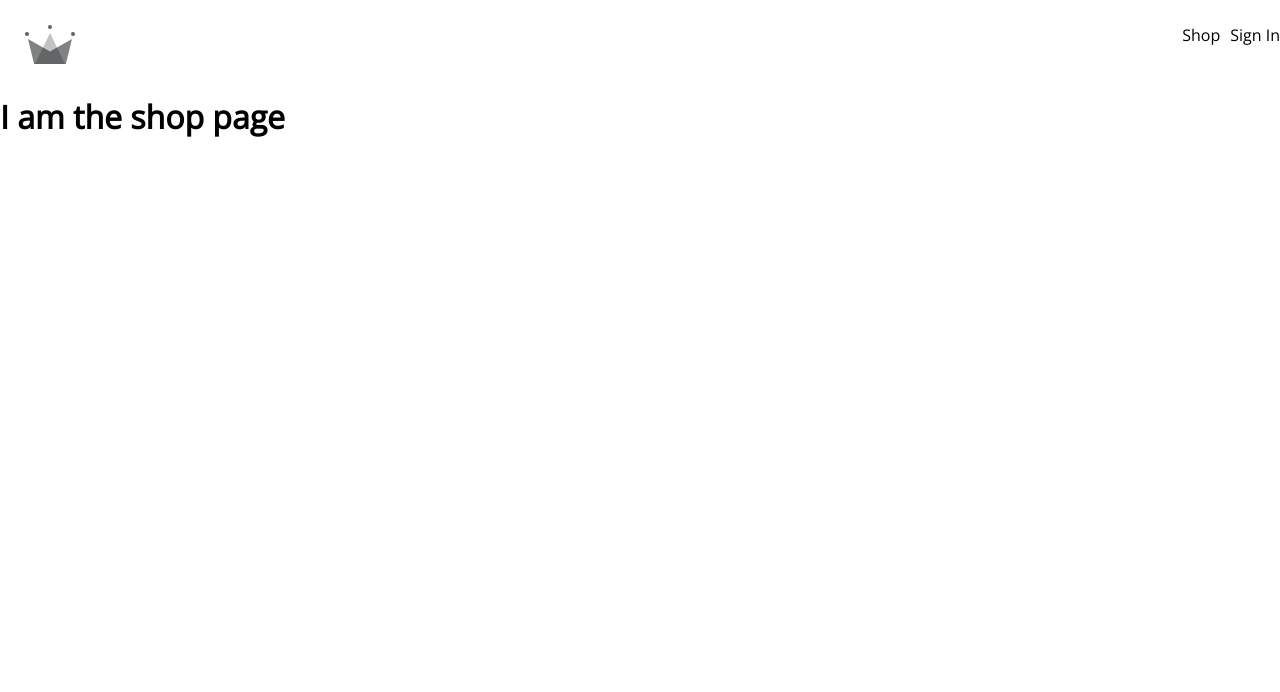
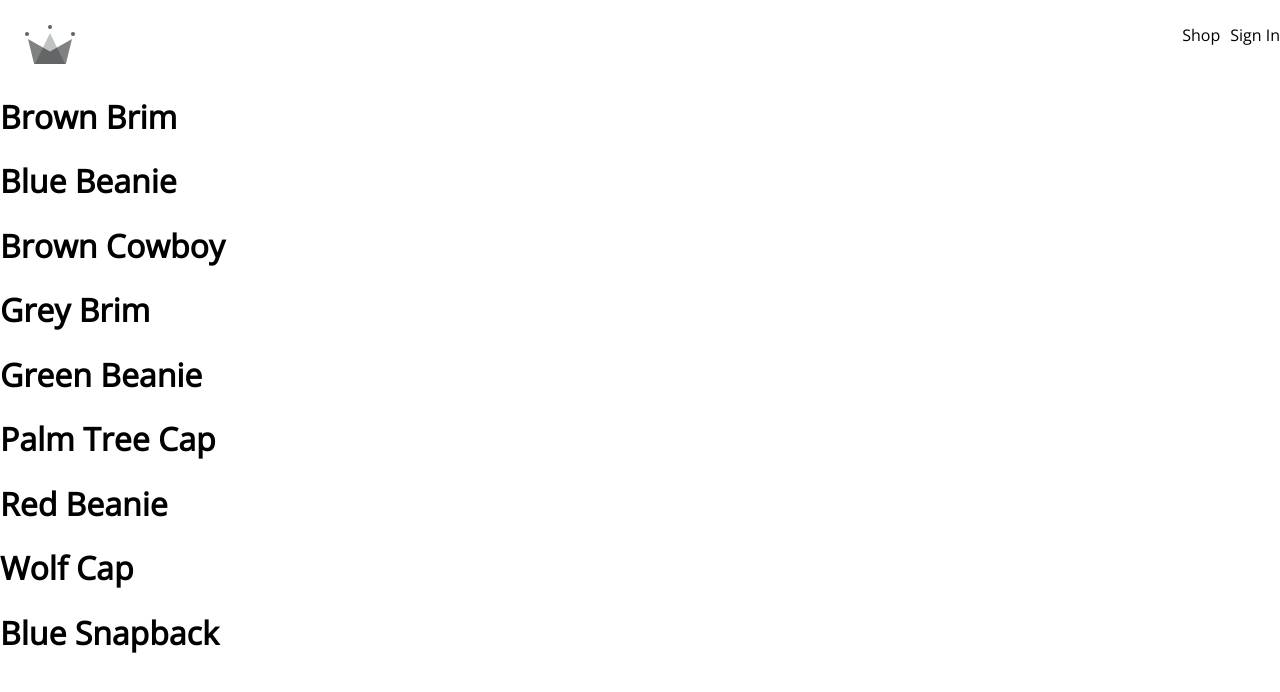
Before and after one commit to mcspira/Capstone_Project, a React (Create React App) app in the folder crwn-clothing/: page /shop in a window 1280 px wide. Shown: the top 692 px of the page. Built offline with nearby package versions, Linux system fonts and the light colour scheme; no server answers.

Commit message:
New shop page

```diff
--- a/crwn-clothing/src/App.js
+++ b/crwn-clothing/src/App.js
@@ -2,10 +2,7 @@ import { Routes, Route } from 'react-router-dom'
 import { Home } from "./routes/home/home.component";
 import { Navigation } from './routes/navigation/navigation.component';
 import { Authentication } from './routes/authentication/authentication.component';
-
-const Shop = () => {
-  return <h1> I am the shop page </h1>
-}
+import { Shop } from './routes/shop/shop.component';
 const App = () => {
   return (
     <Routes>
--- a/crwn-clothing/src/components/sign-in-form/sign-in-form.component.jsx
+++ b/crwn-clothing/src/components/sign-in-form/sign-in-form.component.jsx
@@ -1,14 +1,11 @@
-import { useState, useContext } from "react";
+import { useState } from "react";
 
 import { FormInput } from "../form-input/form-input.component";
 
 import "./sign-in-form.styles.scss";
 
-import { UserContext } from "../../contexts/user.context";
-
 import {
   signInGoogleWithPopup,
-  createUserDocumentFromAuth,
   signInAuthUserWithEmailAndPassword,
 } from "../../utils/firebase/firebase.utils";
 import { Button } from "../button/button.component";
@@ -22,22 +19,19 @@ export const SignInForm = () => {
   const [formFields, setFormFields] = useState(defaultFormFields);
   const { email, password } = formFields;
 
-  const { setCurrentUser } = useContext(UserContext)
-
   const resetFormFields = () => {
     setFormFields(defaultFormFields);
   };
 
   const signInWithGoogle = async () => {
-    const { user } = await signInGoogleWithPopup();
-    await createUserDocumentFromAuth(user);
+   await signInGoogleWithPopup();
   };
 
   const handleSubmit = async (event) => {
     event.preventDefault();
 
     try {
-      const { user } = await signInAuthUserWithEmailAndPassword(
+      await signInAuthUserWithEmailAndPassword(
         email,
         password
       );
--- a/crwn-clothing/src/components/sign-up-form/sign-up-form.component.jsx
+++ b/crwn-clothing/src/components/sign-up-form/sign-up-form.component.jsx
@@ -1,4 +1,4 @@
-import { useState, useContext } from "react";
+import { useState } from "react";
 
 import { FormInput } from "../form-input/form-input.component";
 
@@ -9,7 +9,6 @@ import {
   createUserDocumentFromAuth,
 } from "../../utils/firebase/firebase.utils";
 import { Button } from "../button/button.component";
-import { UserContext } from "../../contexts/user.context";
 
 const defaultFormFields = {
   displayName: "",
@@ -20,8 +19,6 @@ const defaultFormFields = {
 export const SignUpForm = () => {
   const [formFields, setFormFields] = useState(defaultFormFields);
   const { displayName, email, password, confirmPassword } = formFields;
-
-  const { setCurrentUser } = useContext(UserContext)
 
   const resetFormFields = () => {
     setFormFields(defaultFormFields);
@@ -40,14 +37,12 @@ export const SignUpForm = () => {
         password
       );
 
-      setCurrentUser(user);
-
       await createUserDocumentFromAuth(user, { displayName });
 
       resetFormFields();
     } catch (error) {
       if (error.code === "auth/weak-password") {
-        alert("The minimum lenght of the password is 6, plese try again!");
+        alert("The minimum length of the password is 6, please try again!");
       } else if (error.code === "auth/email-already-in-use") {
         alert("This email has already been used");
       } else {
--- a/crwn-clothing/src/contexts/user.context.jsx
+++ b/crwn-clothing/src/contexts/user.context.jsx
@@ -1,6 +1,9 @@
 import { createContext, useState, useEffect } from "react";
 
-import { onAuthStateChangedListener, signOutUser } from "../utils/firebase/firebase.utils";
+import {
+  createUserDocumentFromAuth,
+  onAuthStateChangedListener,
+} from "../utils/firebase/firebase.utils";
 // as the actual value you want to access
 export const UserContext = createContext({
   currentUser: null,
@@ -9,17 +12,21 @@ export const UserContext = createContext({
 
 // Provider make that inside components have access to value of another components in the tree components
 export const UserProvider = ({ children }) => {
-  const [currentUser, setCurrentUser] = useState(null)
-  const value = { currentUser, setCurrentUser }
-
+  const [currentUser, setCurrentUser] = useState(null);
+  const value = { currentUser, setCurrentUser };
 
   useEffect(() => {
     const unsubscribe = onAuthStateChangedListener((user) => {
-      console.log(user)
-    })
+      if (user) {
+        createUserDocumentFromAuth(user);
+      }
+      setCurrentUser(user);
+    });
 
-    return unsubscribe
-  }, [])
+    return unsubscribe;
+  }, []);
 
-  return <UserContext.Provider value={ value }> { children } </UserContext.Provider>;
+  return (
+    <UserContext.Provider value={value}> {children} </UserContext.Provider>
+  );
 };
--- a/crwn-clothing/src/routes/navigation/navigation.component.jsx
+++ b/crwn-clothing/src/routes/navigation/navigation.component.jsx
@@ -8,12 +8,7 @@ import { UserContext } from "../../contexts/user.context";
 import { signOutUser } from "../../utils/firebase/firebase.utils";
 
 export const Navigation = () => {
-  const { currentUser, setCurrentUser } = useContext(UserContext);
-
-  const signOutHandler = async () => {
-    await signOutUser()
-    setCurrentUser(null)
-  }
+  const { currentUser } = useContext(UserContext);
 
   return (
     <>
@@ -27,7 +22,7 @@ export const Navigation = () => {
             Shop
           </Link>
           {currentUser ? (
-            <span className="nav-link" onClick={signOutHandler}>SIGN OUT</span>
+            <span className="nav-link" onClick={signOutUser}>SIGN OUT</span>
           ) : (
             <Link className="signIn-link" to="/auth">
               Sign In
--- /dev/null
+++ b/crwn-clothing/src/routes/shop/shop.component.jsx
@@ -0,0 +1,13 @@
+import SHOP_DATA from "../../shop-data.json"
+
+export const Shop = () => {
+  return (
+    <div>
+      {SHOP_DATA.map(({id, name}) => (
+        <div key={id}>
+          <h1>{name}</h1>
+        </div>
+      ))}
+    </div>
+  )
+}
--- /dev/null
+++ b/crwn-clothing/src/shop-data.json
@@ -0,0 +1,56 @@
+[
+  {
+    "id": 1,
+    "name": "Brown Brim",
+    "imageUrl": "https://i.ibb.co/ZYW3VTp/brown-brim.png",
+    "price": 25
+  },
+  {
+    "id": 2,
+    "name": "Blue Beanie",
+    "imageUrl": "https://i.ibb.co/ypkgK0X/blue-beanie.png",
+    "price": 18
+  },
+  {
+    "id": 3,
+    "name": "Brown Cowboy",
+    "imageUrl": "https://i.ibb.co/QdJwgmp/brown-cowboy.png",
+    "price": 35
+  },
+  {
+    "id": 4,
+    "name": "Grey Brim",
+    "imageUrl": "https://i.ibb.co/RjBLWxB/grey-brim.png",
+    "price": 25
+  },
+  {
+    "id": 5,
+    "name": "Green Beanie",
+    "imageUrl": "https://i.ibb.co/YTjW3vF/green-beanie.png",
+    "price": 18
+  },
+  {
+    "id": 6,
+    "name": "Palm Tree Cap",
+    "imageUrl": "https://i.ibb.co/rKBDvJX/palm-tree-cap.png",
+    "price": 14
+  },
+  {
+    "id": 7,
+    "name": "Red Beanie",
+    "imageUrl": "https://i.ibb.co/bLB646Z/red-beanie.png",
+    "price": 18
+  },
+  {
+    "id": 8,
+    "name": "Wolf Cap",
+    "imageUrl": "https://i.ibb.co/1f2nWMM/wolf-cap.png",
+    "price": 14
+  },
+  {
+    "id": 9,
+    "name": "Blue Snapback",
+    "imageUrl": "https://i.ibb.co/X2VJP2W/blue-snapback.png",
+    "price": 16
+  }
+]
--- a/crwn-clothing/src/utils/firebase/firebase.utils.js
+++ b/crwn-clothing/src/utils/firebase/firebase.utils.js
@@ -45,7 +45,7 @@ export const db = getFirestore();
 
 export const createUserDocumentFromAuth = async (
   userAuth,
-  additionalInformation = { displayName: "example" }
+  additionalInformation = { displayName: "" }
 ) => {
   if (!userAuth) return;
   const userDocRef = doc(db, "users", userAuth.uid);
```
